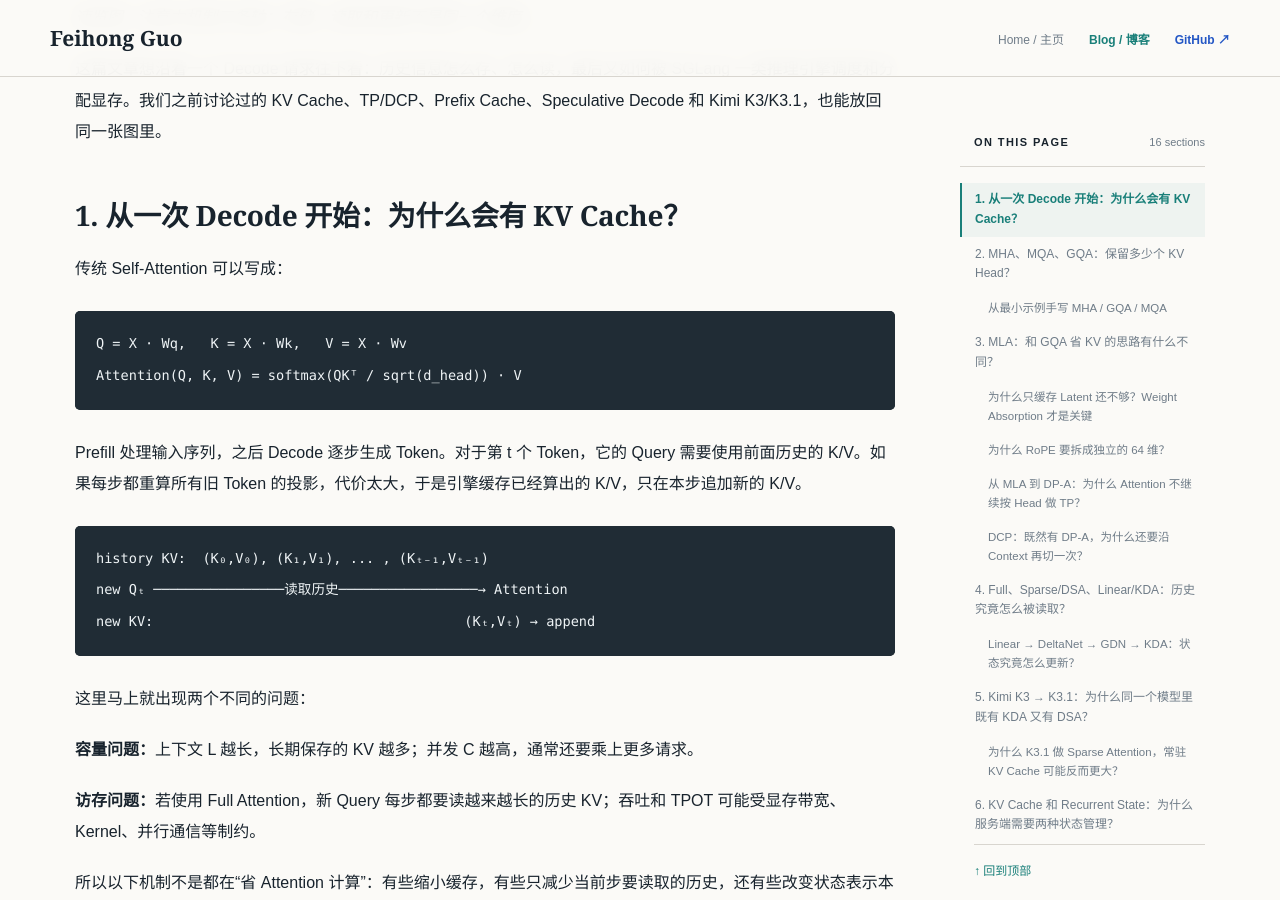
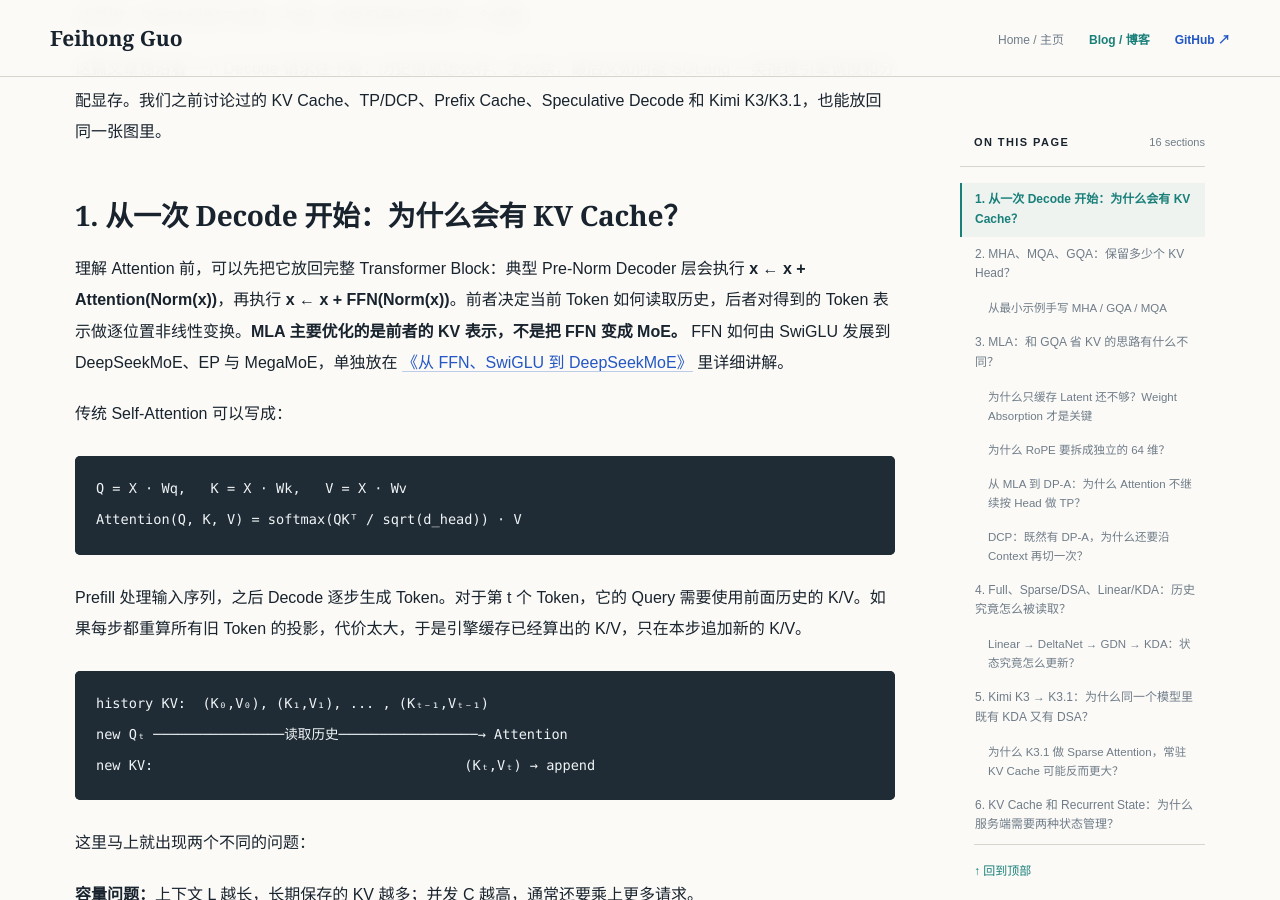
Before and after one commit to Phoenix3334/Phoenix3334.github.io, a Jekyll site: the page built from _posts/2026-11-19-attention-from-gqa-to-kimi-k31.md, in a window 1280 px wide and 900 px high, scrolled down 1462 px. Built offline with Jekyll 4.4.1, drawn with Linux system fonts in a browser that asks for light colours.

Commit message:
blog: relate MLA to Transformer Block and link new FFN MoE deep dive

```diff
--- a/_posts/2026-11-19-attention-from-gqa-to-kimi-k31.md
+++ b/_posts/2026-11-19-attention-from-gqa-to-kimi-k31.md
@@ -24,6 +24,8 @@ tags: [Attention, GQA, MLA, DSA, KDA, Kimi-K3, Inference-Systems]
 这篇文章想沿着一个 Decode 请求往下看：历史信息怎么存、怎么读，最后又如何被 SGLang 一类推理引擎调度和分配显存。我们之前讨论过的 KV Cache、TP/DCP、Prefix Cache、Speculative Decode 和 Kimi K3/K3.1，也能放回同一张图里。
 
 ## 1. 从一次 Decode 开始：为什么会有 KV Cache？
+
+理解 Attention 前，可以先把它放回完整 Transformer Block：典型 Pre-Norm Decoder 层会执行 **x ← x + Attention(Norm(x))**，再执行 **x ← x + FFN(Norm(x))**。前者决定当前 Token 如何读取历史，后者对得到的 Token 表示做逐位置非线性变换。**MLA 主要优化的是前者的 KV 表示，不是把 FFN 变成 MoE。** FFN 如何由 SwiGLU 发展到 DeepSeekMoE、EP 与 MegaMoE，单独放在 [《从 FFN、SwiGLU 到 DeepSeekMoE》](/blog/2026/11/20/ffn-swiglu-deepseekmoe-megamoe/) 里详细讲解。
 
 传统 Self-Attention 可以写成：
 
```
